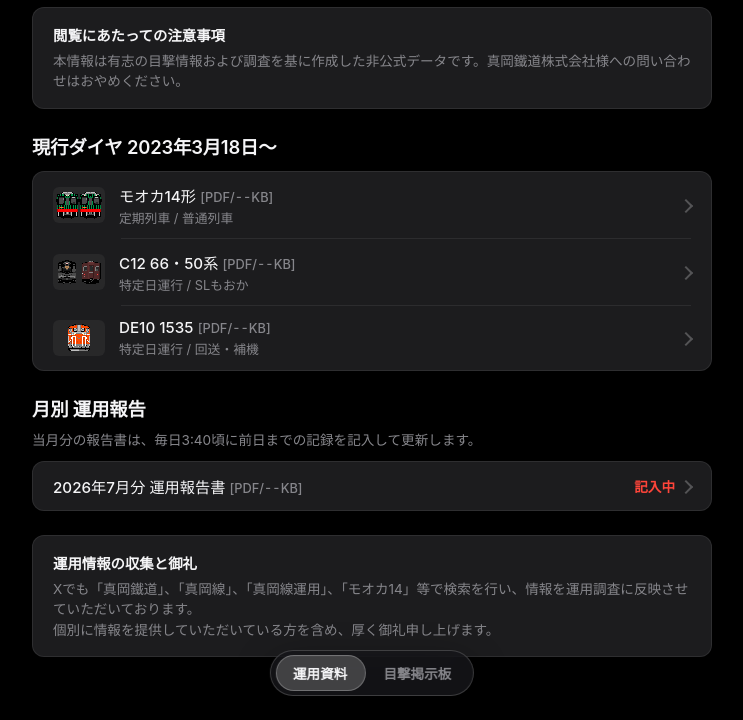
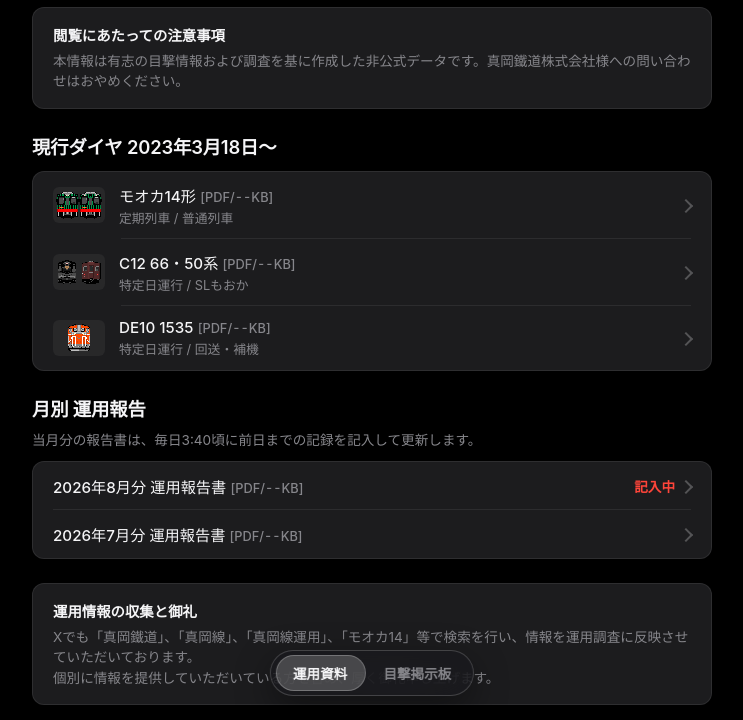
Before and after one commit to sekitan66325/sekitan66325.github.io, a plain HTML site: page index.html in a window 1280 px wide. Shown: the part 80-800 px from the top of the page, without its empty margins (268-1011 px from the left). Drawn offline with Linux system fonts and the light colour scheme; no server answers.

Commit message:
Add files via upload

```diff
--- a/index.html
+++ b/index.html
@@ -97,6 +97,20 @@
           <ul class="list-container">
 
             <li class="list-item">
+              <a href="unyou/202608.pdf" class="report-btn" target="_blank">
+                <div class="item-left-block">
+                  <div class="item-text-meta">
+                    <span class="item-label">2026年8月分 運用報告書<span class="size-badge" data-file-size="unyou/202607.pdf">[PDF/--KB]</span></span>
+                  </div>
+                </div>
+                <div class="item-right-block">
+                  <span class="status-badge">記入中</span>
+                  <span class="chevron-right"></span>
+                </div>
+              </a>
+            </li>
+
+            <li class="list-item">
               <a href="unyou/202607.pdf" class="report-btn" target="_blank">
                 <div class="item-left-block">
                   <div class="item-text-meta">
@@ -104,7 +118,6 @@
                   </div>
                 </div>
                 <div class="item-right-block">
-                  <span class="status-badge">記入中</span>
                   <span class="chevron-right"></span>
                 </div>
               </a>
```
